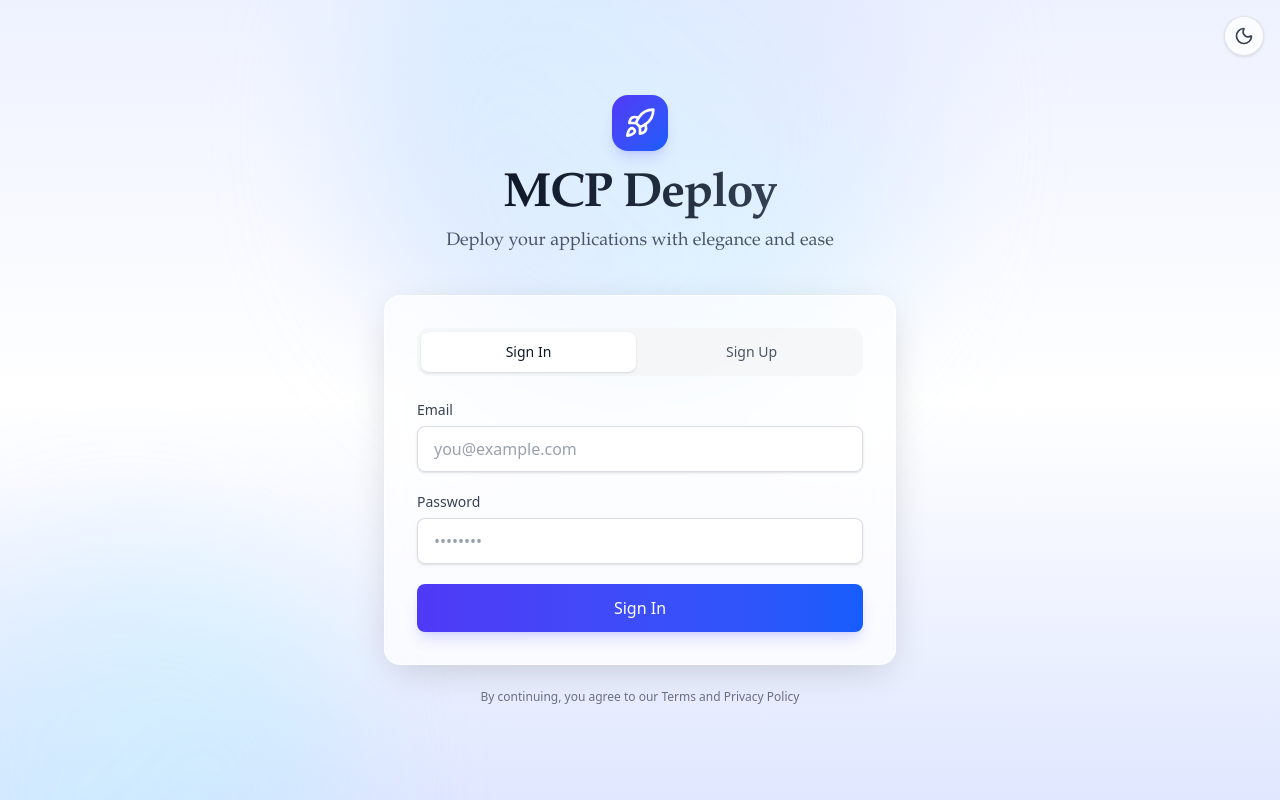
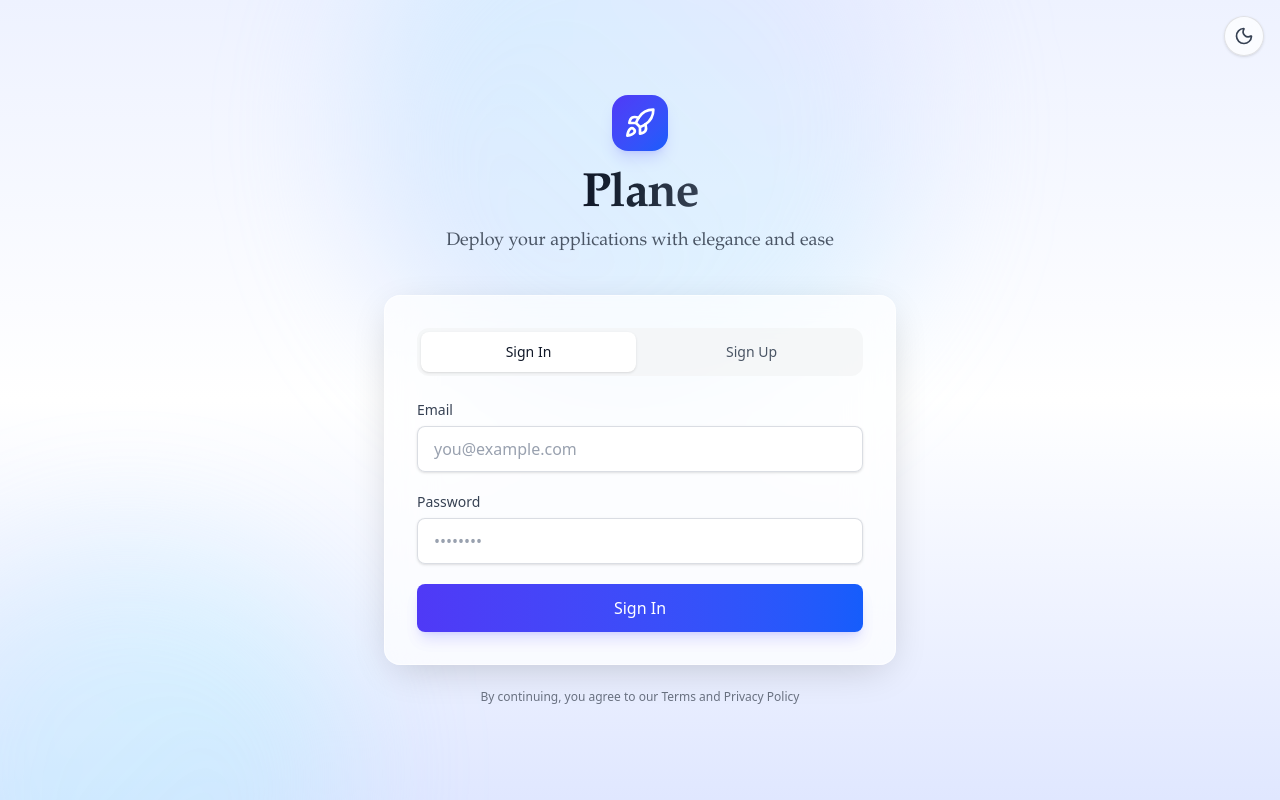
Before and after one commit to HACKMANV8/geller-cup-winners, a Next.js app: page / in a window 1280 px wide. Built offline with nearby package versions, Linux system fonts and the light colour scheme; no server answers.

Commit message:
minor name change

```diff
--- a/app/page.tsx
+++ b/app/page.tsx
@@ -115,7 +115,7 @@ export default function Home() {
             className="text-4xl md:text-5xl font-semibold tracking-tight text-gray-900 dark:text-gray-100"
             style={{ fontFamily: "'Apple Garamond ITC','Apple Garamond','Garamond','ui-serif',serif" }}
           >
-            <span className="bg-clip-text text-transparent bg-gradient-to-r from-gray-900 via-gray-800 to-gray-700 dark:from-gray-100 dark:via-gray-200 dark:to-gray-300">MCP Deploy</span>
+            <span className="bg-clip-text text-transparent bg-gradient-to-r from-gray-900 via-gray-800 to-gray-700 dark:from-gray-100 dark:via-gray-200 dark:to-gray-300">Plane</span>
           </h1>
           <p
             className="mt-2 text-base md:text-lg text-gray-600 dark:text-gray-300"
@@ -157,7 +157,7 @@ export default function Home() {
                   type="email"
                   value={email}
                   onChange={(e) => setEmail(e.target.value)}
-                  className="w-full appearance-none rounded-lg border border-gray-300/80 bg-white/90 px-4 py-2.5 text-gray-900 shadow-sm outline-none ring-0 transition placeholder:text-gray-400 focus:border-indigo-400 focus:bg-white focus:ring-2 focus:ring-indigo-100 dark:border-gray-700 dark:bg-white/5 dark:text-gray-100 dark:placeholder:text-gray-400 dark:focus:border-indigo-500 dark:focus:ring-indigo-900"
+                  className="w-full appearance-none rounded-lg border border-gray-300/80 bg-white/90 px-4 py-2.5 text-gray-900 shadow-sm outline-none ring-0 transition placeholder:text-gray-400 focus:border-indigo-400 focus:bg-white focus:ring-2 focus:ring-indigo-100 dark:border-gray-700 dark:bg-white/5 dark:text-gray-00 dark:placeholder:text-gray-400 dark:focus:border-indigo-500 dark:focus:ring-indigo-900"
                   placeholder="you@example.com"
                   required
                 />
@@ -187,7 +187,7 @@ export default function Home() {
                   type="password"
                   value={password}
                   onChange={(e) => setPassword(e.target.value)}
-                  className="w-full appearance-none rounded-lg border border-gray-300/80 bg-white/90 px-4 py-2.5 text-gray-900 shadow-sm outline-none ring-0 transition placeholder:text-gray-400 focus:border-indigo-400 focus:bg-white focus:ring-2 focus:ring-indigo-100 dark:border-gray-700 dark:bg-white/5 dark:text-gray-100 dark:placeholder:text-gray-400 dark:focus:border-indigo-500 dark:focus:ring-indigo-900"
+                  className="w-full appearance-none rounded-lg border border-gray-300/80 bg-white/90 px-4 py-2.5 text-gray-900 shadow-sm outline-none ring-0 transition placeholder:text-gray-400 focus:border-indigo-400 focus:bg-white focus:ring-2 focus:ring-indigo-100 dark:border-gray-700 dark:bg-white/5 dark:text-gray-400 dark:placeholder:text-gray-400 dark:focus:border-indigo-500 dark:focus:ring-indigo-900"
                   placeholder="••••••••"
                   required
                   minLength={6}
```
